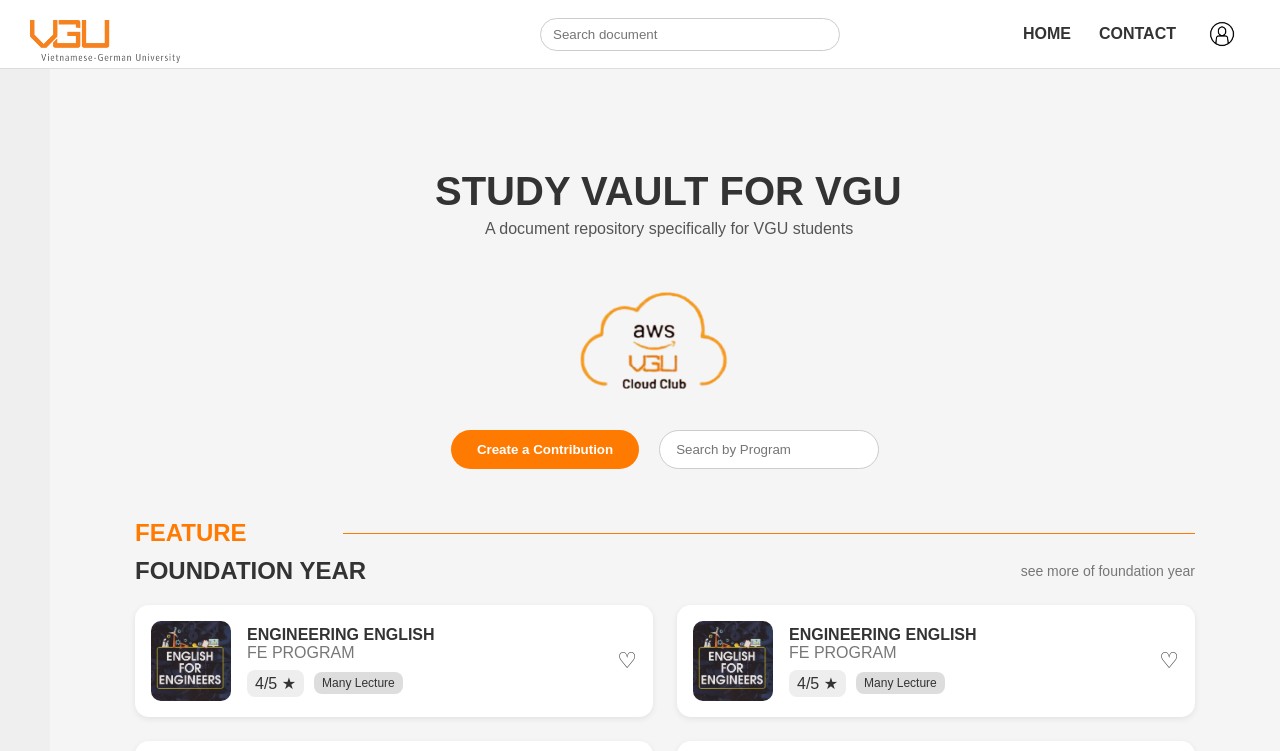
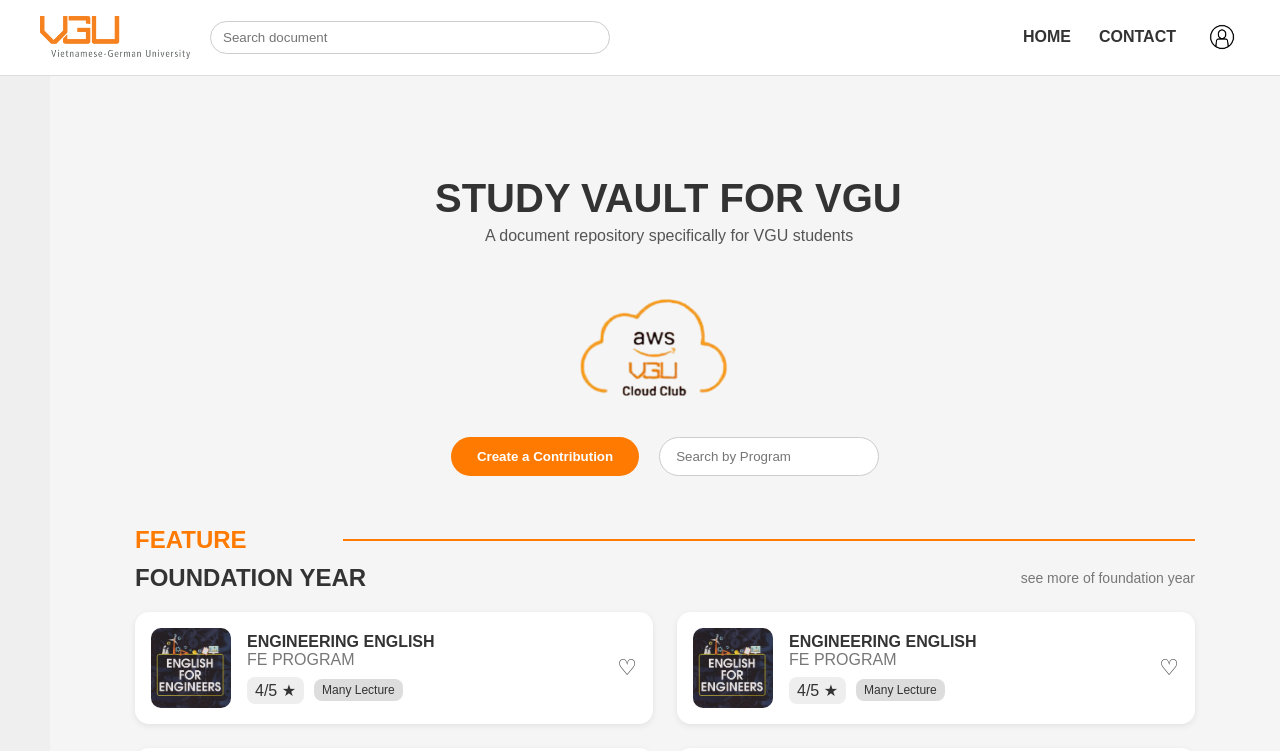
Before and after one commit to VGU-AWS/VGU_frontend, a Next.js app: page / in a window 1280 px wide. Shown: the top 751 px of the page. Built offline with nearby package versions, Linux system fonts and the light colour scheme.

Commit message:
try to fix header problem

```diff
--- a/app/layout.jsx
+++ b/app/layout.jsx
@@ -1,5 +1,4 @@
 import "./global.css";
-
 
 export const metadata = {
   title: "Study Vault",
@@ -9,8 +8,12 @@ export default function RootLayout({ children }) {
   return (
     <html lang="en">
       <body>
-        {children}   {/* page only */}
+        <main>
+          {children}
+        </main>
+
       </body>
+
     </html>
   );
 }
--- a/src/components/Card/SubjectCard.css
+++ b/src/components/Card/SubjectCard.css
@@ -58,3 +58,12 @@
 .subject-card:hover .subject-heart {
   transform: scale(1.2);
 }
+.subject-grid {
+  display: flex;
+  flex-wrap: wrap;
+  gap: 24px;
+}
+
+.subject-card {
+  flex: 1 1 400px;
+}
--- a/src/components/Header/header.css
+++ b/src/components/Header/header.css
@@ -1,7 +1,5 @@
+/* LOGO */
 .vgu-header {
-  position: absolute;
-  top: 20px;
-  left: 30px;
   display: flex;
   align-items: center;
   gap: 10px;
@@ -10,19 +8,31 @@
 .vgu-header img {
   width: 150px;
 }
-
-.vgu-header span {
-  font-size: 14px;
-  color: #666;
-}
 .header {
-  display: flex;
+  display: grid;
+  grid-template-columns: auto 1fr auto;
   align-items: center;
-  justify-content: space-between;
   padding: 16px 40px;
   border-bottom: 1px solid #ddd;
   background: #fff;
+  gap: 20px;
 }
+
+.header-search {
+  width: 100%;
+  max-width: 400px;
+  padding: 8px 12px;
+  border-radius: 20px;
+  border: 1px solid #ccc;
+}
+
+.header-nav {
+  display: flex;
+  gap: 28px;
+  align-items: center;
+  font-weight: bold;
+}
+
 
 /* LOGO */
 .header-logo {
@@ -40,22 +50,6 @@
   font-size: 12px;
 }
 
-/* SEARCH */
-.header-search {
-  width: 300px;
-  padding: 8px 12px;
-  border-radius: 20px;
-  border: 1px solid #ccc;
-  margin-left: 500px;
-}
-
-/* NAV */
-.header-nav {
-  display: flex;
-  gap: 28px;
-  align-items: center;
-  font-weight: bold;
-}
 
 /* NAV LINKS */
 .header-link {
```
